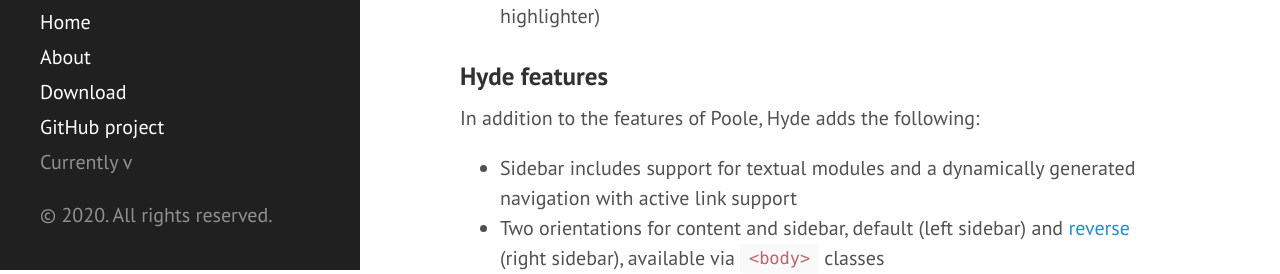
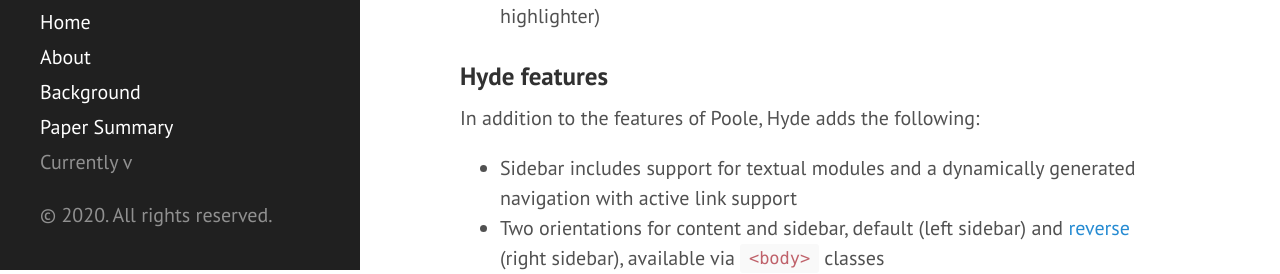
Before and after one commit to Rose-J/Bayesian, a Jekyll site: the page built from index.html, in a window 1280 px wide. Shown: the part 630-904 px from the top of the page. Built offline with Jekyll 4.4.1, drawn with Linux system fonts in a browser that asks for light colours; Markdown is read by kramdown in place of the engine named in the settings; the list of posts is cut into pages by our own code.

Commit message:
Update sidebar.html

```diff
--- a/_includes/sidebar.html
+++ b/_includes/sidebar.html
@@ -26,8 +26,8 @@
         {% endif %}
       {% endfor %}
 
-      <a class="sidebar-nav-item" href="{{ site.github.repo }}/archive/v{{ site.version }}.zip">Download</a>
-      <a class="sidebar-nav-item" href="{{ site.github.repo }}">GitHub project</a>
+      <a class="sidebar-nav-item" href="{{ site.github.repo }}">Background</a>
+      <a class="sidebar-nav-item" href="{{ site.github.repo }}">Paper Summary</a>
       <span class="sidebar-nav-item">Currently v{{ site.version }}</span>
     </nav>
 
```
